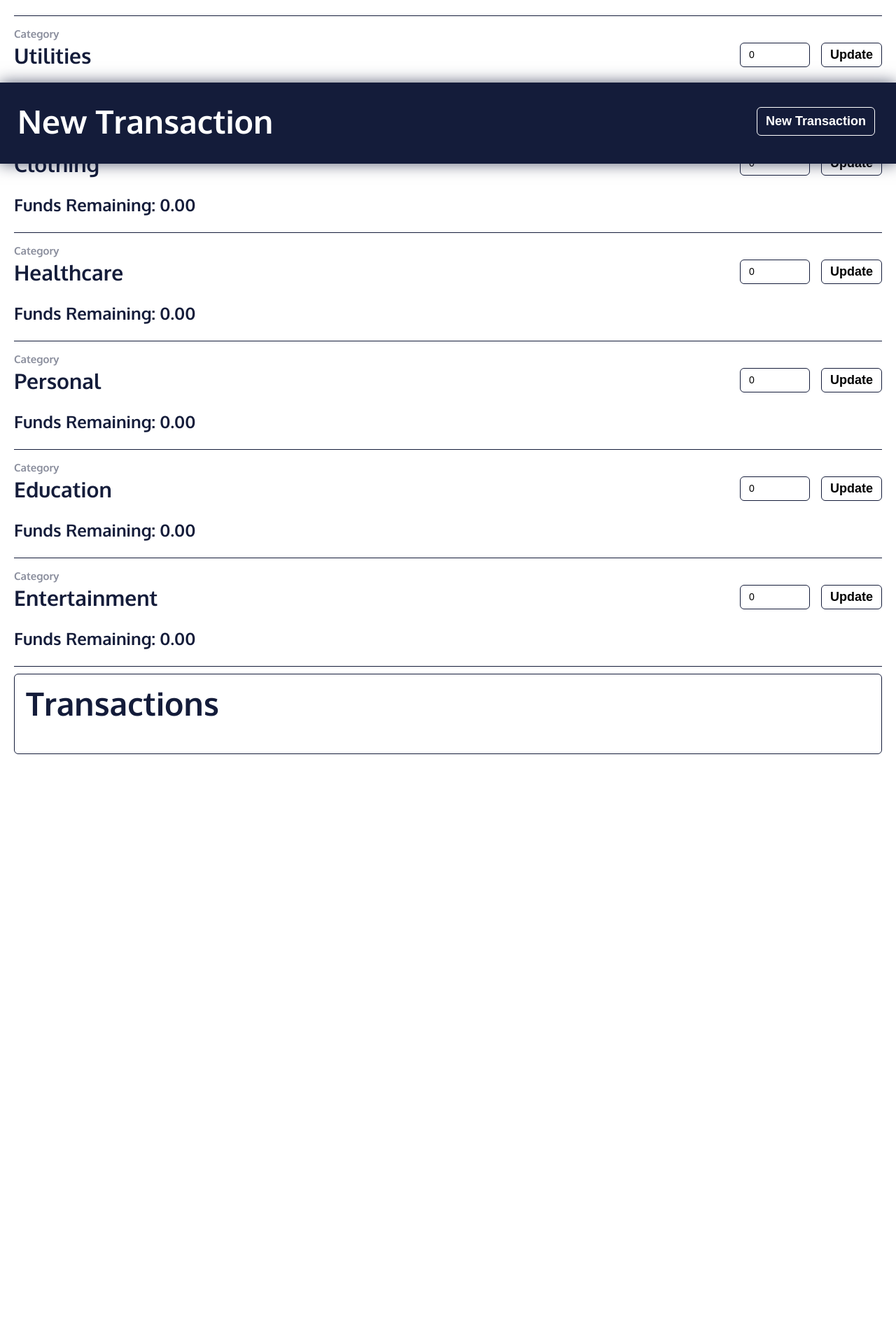
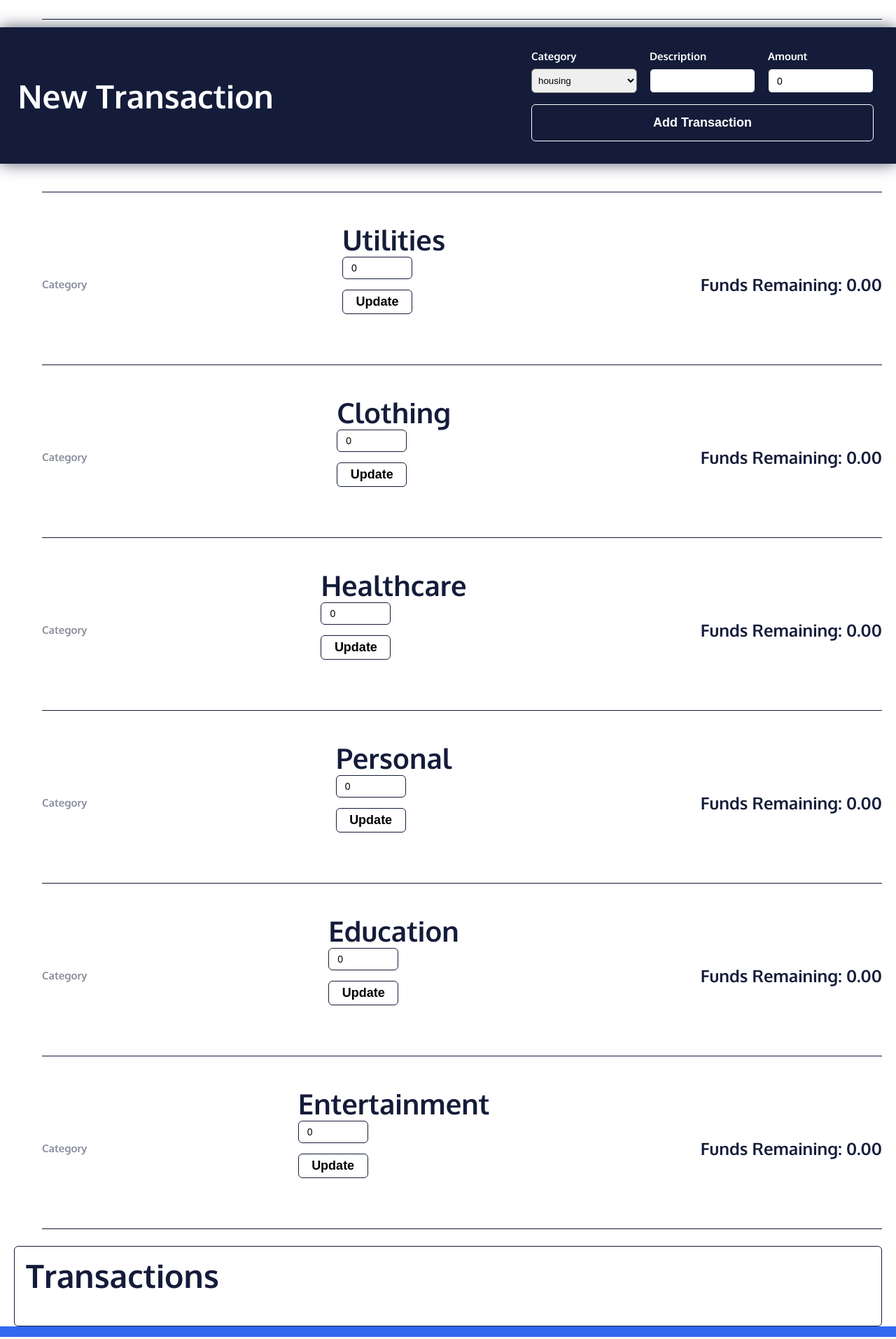
Before and after one commit to E-D-Richard/budget-tracker-webbapp, a React (Create React App) app: page / in a window 1280 px wide. Shown: the part 566-2480 px from the top of the page at 70% size. Before the commit the page ends 1829 px from the top, so only its background shows below. Built offline with nearby package versions, Linux system fonts and the light colour scheme.

Commit message:
simulate margin w div and add isDesktop state

```diff
--- a/src/components/TransactionForm.js
+++ b/src/components/TransactionForm.js
@@ -1,4 +1,4 @@
-import React, { useState } from "react";
+import React, { useState, useEffect } from "react";
 import { useDispatch } from "react-redux";
 import {
   addTransaction,
@@ -12,7 +12,31 @@ export default function TransactionForm({ categories }) {
   const [description, setDescription] = useState("");
   const [amount, setAmount] = useState(0);
   const [amountAlert, setAmountAlert] = useState(false);
-  const [hide, setHide] = useState(true);
+  const [isDesktop, setDesktop] = useState(window.innerWidth > 750);
+  const [hide, setHide] = useState(!isDesktop ? true : false);
+
+  const updateScreenWidth = () => {
+    setDesktop(window.innerWidth > 750);
+    if(window.innerWidth > 750){
+      setHide(false);
+    } else {
+      setHide(true);
+    }
+  };
+
+  useEffect(() => {
+    window.addEventListener("resize", updateScreenWidth);
+    return () => window.removeEventListener("resize", updateScreenWidth);
+  });
+
+  const handleHideForm = () => {
+    if (!isDesktop && !hide){
+      setHide(true);
+    } else {
+      setHide(false)
+    }
+  };
+
   const handleSubmit = (e) => {
     e.preventDefault();
     //prevent 0 value transaction
@@ -33,11 +57,13 @@ export default function TransactionForm({ categories }) {
     setAmount(0);
   };
   return (
-    <section className="new-transaction-section">
+    <div className="new-transaction-container">
+      <div id={isDesktop ? "mock-desktop-margin": `${!hide ? "mock-expanded-margin": "mock-collapsed-margin"}`}></div>
+      <section >
         <h2>New Transaction</h2>
         <div id="hide-btn">
           <button
-          onClick={() => {!hide ? setHide(true) : setHide(false);}}
+            onClick={handleHideForm}
             className={!hide ? "dropdown-btn" : "default-btn"}
           >
             {hide ? "New Transaction" : "v"}
@@ -81,12 +107,13 @@ export default function TransactionForm({ categories }) {
                 }}
                 type="number"
                 step="0.01"
-              className={amountAlert && "amount-alert"}
+                className={amountAlert ? "amount-alert" : ""}
               />
             </div>
             <button id="submit-btn">Add Transaction</button>
           </form>
         )}
       </section>
+    </div>
   );
 }
--- a/src/index.css
+++ b/src/index.css
@@ -41,13 +41,13 @@ h2 {
 }
 
 h3 {
-  font-size: clamp(20px, 4vw, 30px);
+  font-size: clamp(1.8rem, 5vw, 4rem);
   font-weight: bold;
   margin: 2px 0px 0px 0px;
 }
 
 h4 {
-  font-size: clamp(16px, 3.5vw, 24px);
+  font-size: clamp(16px, 3.5vw, 2.4rem);
 
   font-weight: bold;
   margin: 0;
@@ -69,11 +69,16 @@ select {
 
 /* -------------------------------------------- budgets section ------------------------------------- */
 
-.all-budgets-container {
+.all-budgets-container ul {
   padding: 0;
 }
 
 .budget-container {
+  display: flex;
+  align-items: center;
+  justify-content: space-between;
+  column-gap: 50px;
+  margin-bottom: 24px;
   list-style: none;
   padding: 16px 0px 24px 0px;
   border-bottom: solid 1px var(--main-text-color);
@@ -90,20 +95,22 @@ select {
   text-transform: capitalize;
 }
 
-.category-wrapper {
-  align-items: center;
+
+.budget-container .data-wrapper {
+  flex: 0 2 100%;
+
   display: flex;
-  justify-content: space-between;
-  margin-bottom: 24px;
+  flex-direction: column;
+  row-gap: 15px;
 }
 
 .budget-form {
+  flex: 0 0 auto;
   display: flex;
   gap: 16px;
 }
 
 .budget-form > * {
-  flex: 1 1 100%;
   max-width: 100px;
 }
 
@@ -132,37 +139,79 @@ select {
   color: var(--red);
 }
 
+
+/* --------------------------add category */
+
+.all-budgets-container form {
+  display: flex;
+  flex-direction: column;
+  gap: 15px;
+  margin-bottom: 48px;
+  text-align: center;
+}
+
+
+@media screen and (max-width: 340px){
+  .budget-container h3 {
+    font-size: 1.5rem;
+  }
+  .budget-container h4 {
+    font-size: 1.3rem;
+  }
+  .budget-container {
+    column-gap: 35px;
+  }
+}
+
 /* ---------------------------------------- new transaction section ----------------------- */
 
-.new-transaction-section {
+.new-transaction-container {
+  margin-left: -20px;
+  margin-right: -20px;
+}
+
+#mock-desktop-margin {
+  border-top: #3069f0 solid 15px;
+  margin-bottom: calc(125px + 5.5vw);
+}
+
+#mock-collapsed-margin {
+  border-top: greenyellow solid 15px;
+  margin-bottom: calc(120px + 8vw);
+}
+
+#mock-expanded-margin {
+  border-top: red solid 15px;
+  margin-bottom: calc(352px + 8vw);
+}
+
+.new-transaction-container section {
   display: flex;
   justify-content: space-between;
   align-items: center;
   background: var(--main-text-color);
   color: var(--white);
-  margin-left: -20px;
-  padding: 2vw 30px 4vh 25px;
   box-shadow: var(--shadow);
   position: fixed;
   bottom: 0;
   min-width: 100%;
+  padding: 2.5% 2.5% 2.5% 2%;
 }
 
-.new-transaction-section h2 {
+.new-transaction-container h2 {
   margin-bottom: 0;
 }
 
-.new-transaction-section form {
+.new-transaction-container form {
   display: grid;
   gap: 16px 18px;
   grid-template-columns: repeat(3, minmax(0px, 1fr));
   grid-auto-rows: minmax(0px, auto);
   max-width: 40%;
-
 }
 
 
-.new-transaction-section label {
+.new-transaction-container label {
   display: block;
   font-size: 15px;
   font-weight: bold;
@@ -174,10 +223,9 @@ select {
   width: 100%;
 }
 
-.new-transaction-section button {
+.new-transaction-container button {
   grid-column: 1/4;
   width: 100%;
-  padding: 9px 12px;
   border-radius: 6px;
   border: solid 1px #ffffff;
   background-color: #141c3a;
@@ -185,57 +233,61 @@ select {
   font-weight: bold;
   color: #ffffff;
   cursor: pointer;
+  padding: 15px;
 }
 
-.new-transaction-section button:hover,
-.new-transaction-section button:focus {
+.dropdown-btn, .default-btn {
+  display: none;
+}
+
+.new-transaction-container button:hover,
+.new-transaction-container button:focus {
   background-color: #ffffff;
   color: #141c3a;
 }
 
-.new-transaction-section input.amount-alert {
+.new-transaction-container input.amount-alert {
   border: 5px solid red;
 }
 
 /* ---------------------------------------------------------new transaction media queries */
 
 @media screen and (max-width: 750px){
-
-  .new-transaction-section {
-    flex-direction: column;
-    align-items: center;
-    padding: 5%;
-
+  .dropdown-btn, .default-btn {
+    display: inline-block;
   }
-  .new-transaction-section h2 {
+  .new-transaction-container h2 {
     display: none;
   }
-
+  .new-transaction-container section {
+    flex-direction: column;
+  }
   #hide-btn  {
-    min-width: 70%;
-    padding: 5px 10px;
+    min-width: 80vw;
   }
 
   #hide-btn button {
     background-color: #141c3a;
     color: var(--white);
-    font-size: 3rem;
   }
 
   #hide-btn .dropdown-btn {
     border: none;
-    margin-bottom: 55px;
+    padding: 10px 0 55px 0;
+    margin: 0px;
   }
 
   #hide-btn .default-btn {
-    padding: 2rem 0;
+    font-size: clamp(2rem, 7vw, 3rem);
+    padding: 20px 10px 25px 10px;
+    margin: 25px 0;
   }
-  .new-transaction-section form {
+  .new-transaction-container form {
     display: grid;
     gap: 16px 18px;
     grid-template-columns: repeat(6, minmax(0px, 1fr));
     grid-auto-rows: minmax(0px, auto);
-    padding-right: 0;
+    padding-bottom: 25px;
     min-width: 80%;
   }
   #new-transaction-select {
@@ -248,19 +300,16 @@ select {
     grid-column: 1/7;
     grid-row: 2/3;
   }
-  .new-transaction-section #submit-btn {
+  .new-transaction-container #submit-btn {
     grid-column: 1/7;
     grid-row: 3/4;
-    font-size: 2.4rem;
+    font-size: clamp(2rem, 2vw ,3rem);
     padding: 18px 12px;
-    margin-top: 7%;
+    margin-top: 30px;
   }
+}
 
-  .transaction-record-section {
-    margin-bottom: 205px;
-  }
 
-}
 
 
 /* -------------------------------------------- transaction records ---------------------*/
@@ -272,7 +321,6 @@ select {
   background-color: #ffffff;
   font-size: 16px;
   font-weight: bold;
-  margin-bottom: 185px;
 }
 
 
@@ -283,6 +331,7 @@ select {
 
 .transaction-record {
   display: flex;
+  padding: 5px 0;
 }
 
 
@@ -292,7 +341,7 @@ select {
   font-weight: normal;
 }
 
-.transaction-list button {
+.transaction-record button {
   margin-left: auto;
   background: white;
   border: solid 1px #141c3a;
```
Lines whose indentation alone changed are shown as unchanged.
